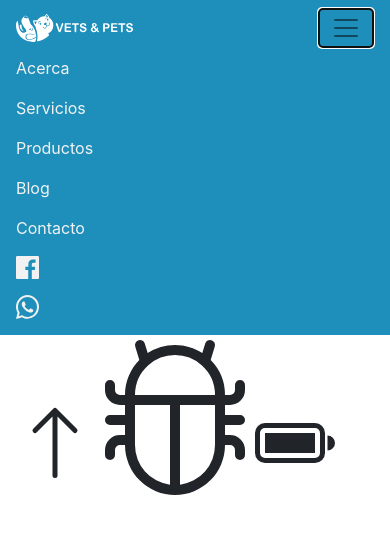
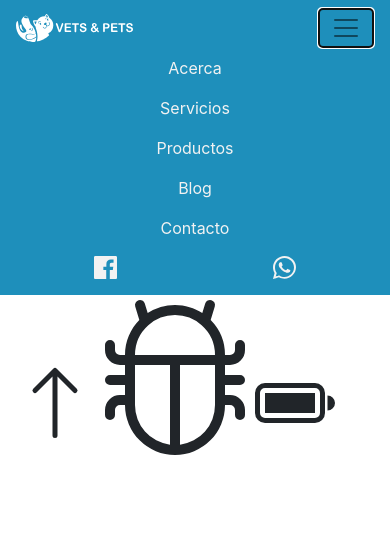
Before and after one commit to WalterKstro/app-ssr-nuxtjs, a Nuxt app: page / in a window 390 px wide. Both pictures are taken after a click on the button 346 px from the left and 28 px from the top of the page. Shown: the top 534 px of the page. Built offline with nearby package versions, Linux system fonts and the light colour scheme.

Commit message:
Mobile first navbar icons social class utilities flexbox

```diff
--- a/components/Navigaitor.vue
+++ b/components/Navigaitor.vue
@@ -11,7 +11,7 @@
           <b-navbar-toggle target="nav-collapse" />
           <!--MAIN NAV-->
           <b-collapse id="nav-collapse" is-nav>
-            <b-navbar-nav class="nav--list">
+            <b-navbar-nav class="text-center nav--list">
               <b-nav-item v-for="link in links" :key="link.id" class="nav--item">
                 {{ link.name }}
               </b-nav-item>
@@ -19,7 +19,7 @@
 
             <!-- Right aligned nav items -->
             <!--SOCIAL NAV-->
-            <b-navbar-nav class="social--icons ml-auto">
+            <b-navbar-nav class="d-flex flex-row justify-content-around social--icons ml-md-auto">
               <b-nav-item class="social--icons_link">
                 <img src="@/assets/media/facebook.svg" alt="Logo de la empresa">
               </b-nav-item>
--- a/layouts/default.vue
+++ b/layouts/default.vue
@@ -1,9 +1,11 @@
 <template>
   <div class="app">
+    <!--COMPONENT HEADER-->
     <header>
-      <Navigaitor />
+      <Nav />
     </header>
     <main>
+      <!--MAIN-->
       <b-container>
         <Nuxt />
       </b-container>
@@ -11,11 +13,11 @@
   </div>
 </template>
 <script>
-import Navigaitor from '@/components/Navigaitor'
+import Nav from '@/components/Navigaitor'
 export default {
   name: 'DefaultTemplate',
   components: {
-    Navigaitor
+    Nav
   }
 }
 </script>
```
